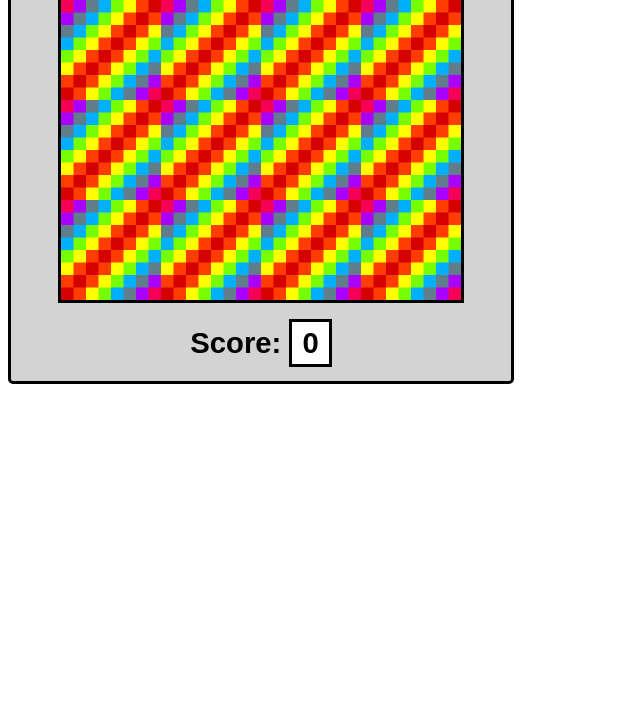
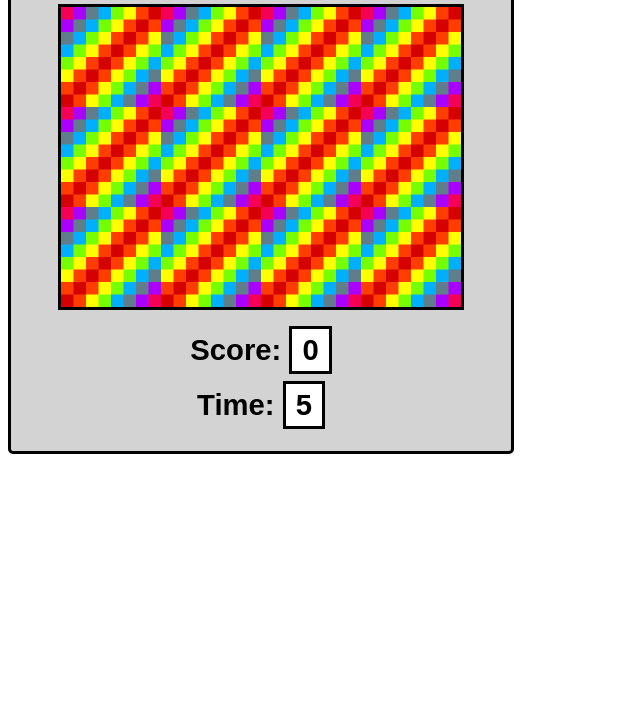
Before and after one commit to darrenlewis774/Memory_Game, a plain HTML site: page index.html in a window 1280 px wide. Shown: the part 90-800 px from the top of the page, without its empty margins (0-640 px from the left). Drawn offline with Linux system fonts and the light colour scheme.

Commit message:
Added timer

```diff
--- a/app.js
+++ b/app.js
@@ -53,14 +53,17 @@ const cardArray = [
 more than or less than 0.5, and then sorting the array depending on these values.*/
 cardArray.sort(() => 0.5 - Math.random())
 
-// Assign div element 'grid' to variable 'gridDisplay'.
+// Assign HTML div element's IDs to const variables.
 const gridDisplay = document.querySelector('#grid')
 const resultDisplay = document.querySelector('#result')
 const completed = document.querySelector('#completed')
+const timeDisplay = document.querySelector('#timeTaken')
 
 let cardsChosen = []
 let cardsChosenIds = []
 const cardsWon = []
+let currentTime = 0
+let timerId = setInterval(timer, 1000)
 
 createBoard()
 
@@ -139,6 +142,13 @@ function checkMatch() {
   /* If the length of the 'cardsWon' array is equal to half that of the 'cardArray' array, this means that all of the
    matches have been located. The 'completed' element is then unhidden, outlining that the game has been completed. */
   if (cardsWon.length == cardArray.length / 2) {
+    clearInterval(timerId)
     completed.style.display = "block"
   }
 }
+
+function timer() {
+  // Increments 'currentTime' and displays to 'timeDisplay' each time function is invoked.
+  currentTime++
+  timeDisplay.innerHTML = currentTime
+}
--- a/index.html
+++ b/index.html
@@ -23,6 +23,10 @@
 				<h3>Score: <span id="result"></span></h3>
 			</div>
 
+			<div id="time">
+				<h3>Time: <span id="timeTaken"></span></h3>
+			</div>
+
 		</div>
 
 		<script src="app.js"></script>
--- a/styles.css
+++ b/styles.css
@@ -1,6 +1,6 @@
 #container {
   width: 500px;
-  height: 460px;
+  height: 530px;
   border: solid;
   background-color: lightgray;
   border-radius: 5px;
@@ -58,3 +58,20 @@ p {
   background-color: white;
   padding: 5px 10px;
 }
+
+#time {
+  height: 55px;
+  display: flex;
+  align-items: center;
+  justify-content: center;
+  margin: auto;
+  border-radius: 5px;
+  font-family: Arial, Helvetica, sans-serif;
+  font-size: 25px;
+}
+
+#timeTaken {
+  border: solid;
+  background-color: white;
+  padding: 5px 10px;
+}
```
